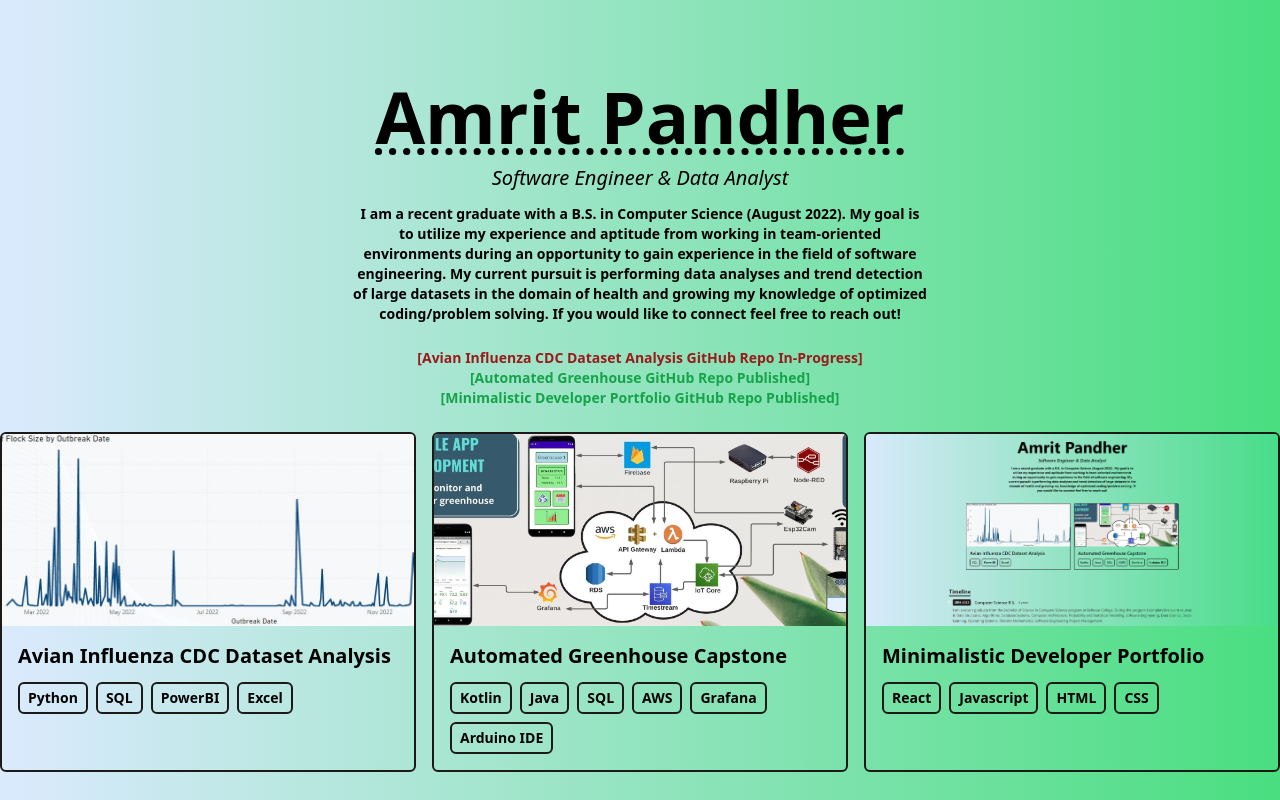
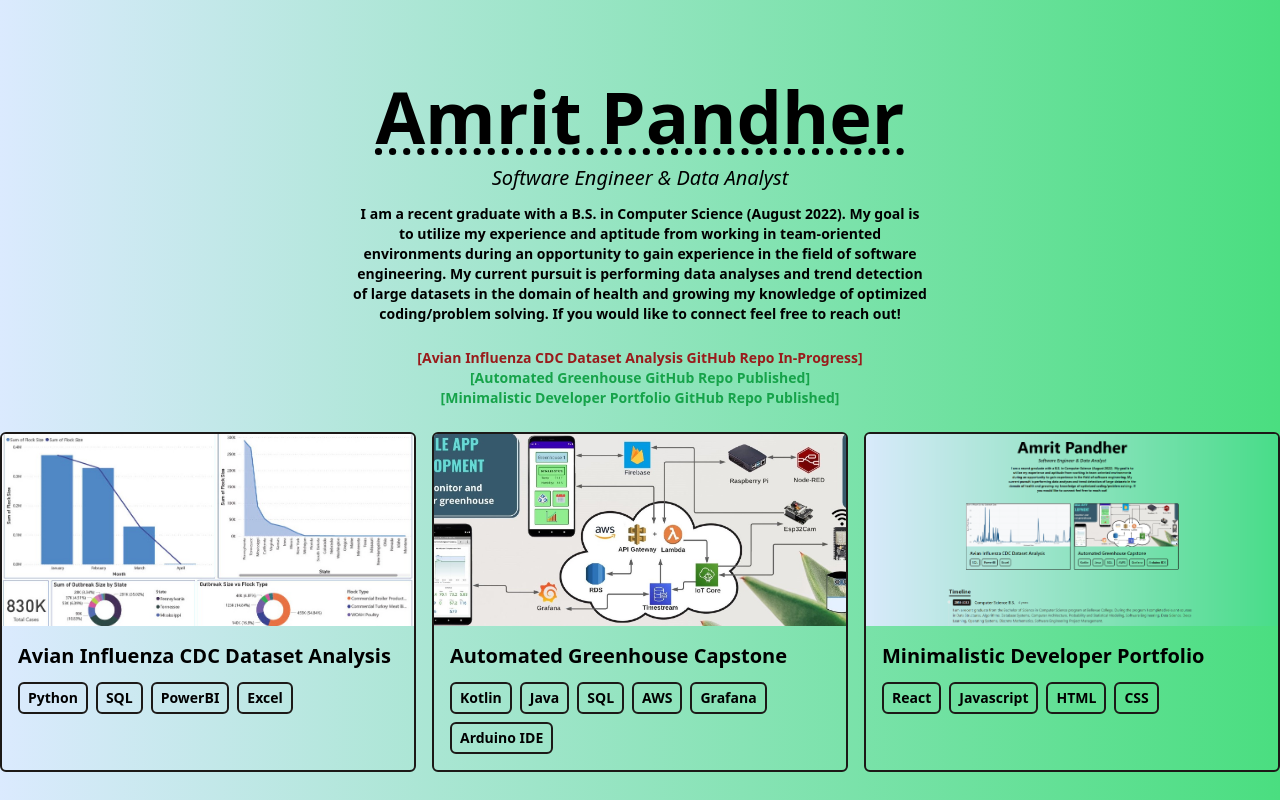
Before and after one commit to amritspandher/Minimalist-Dev-Portfolio, a React (Vite) app: page / in a window 1280 px wide. Shown: the top 800 px of the page. Built offline with nearby package versions, Linux system fonts and the light colour scheme.

Commit message:
H5N1 reference image update

```diff
--- a/src/data/portfolio.js
+++ b/src/data/portfolio.js
@@ -1,7 +1,7 @@
 export default [
     {
         title: 'Avian Influenza CDC Dataset Analysis',
-        imgUrl: '/assets/H1Z1AnalysisProgress.jpg',
+        imgUrl: '/assets/Avian Influenza Analysis v21024_1.jpg',
         stack: ['Python', 'SQL', 'PowerBI', 'Excel'],
         link: 'https://github.com/amritspandher/Avian-Influenza-Analysis',
     },
```
Also changed, not shown: public/assets/Avian Influenza Analysis v21024_1.jpg (added).
